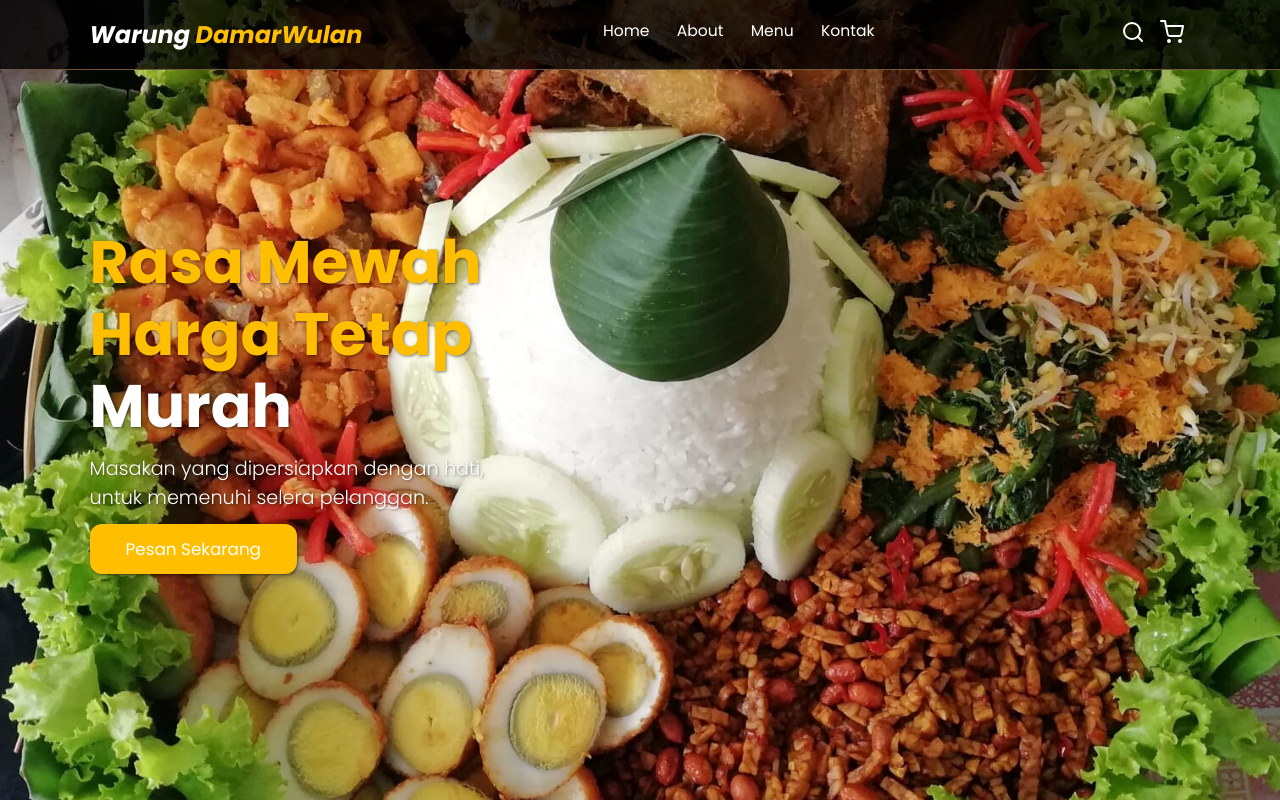
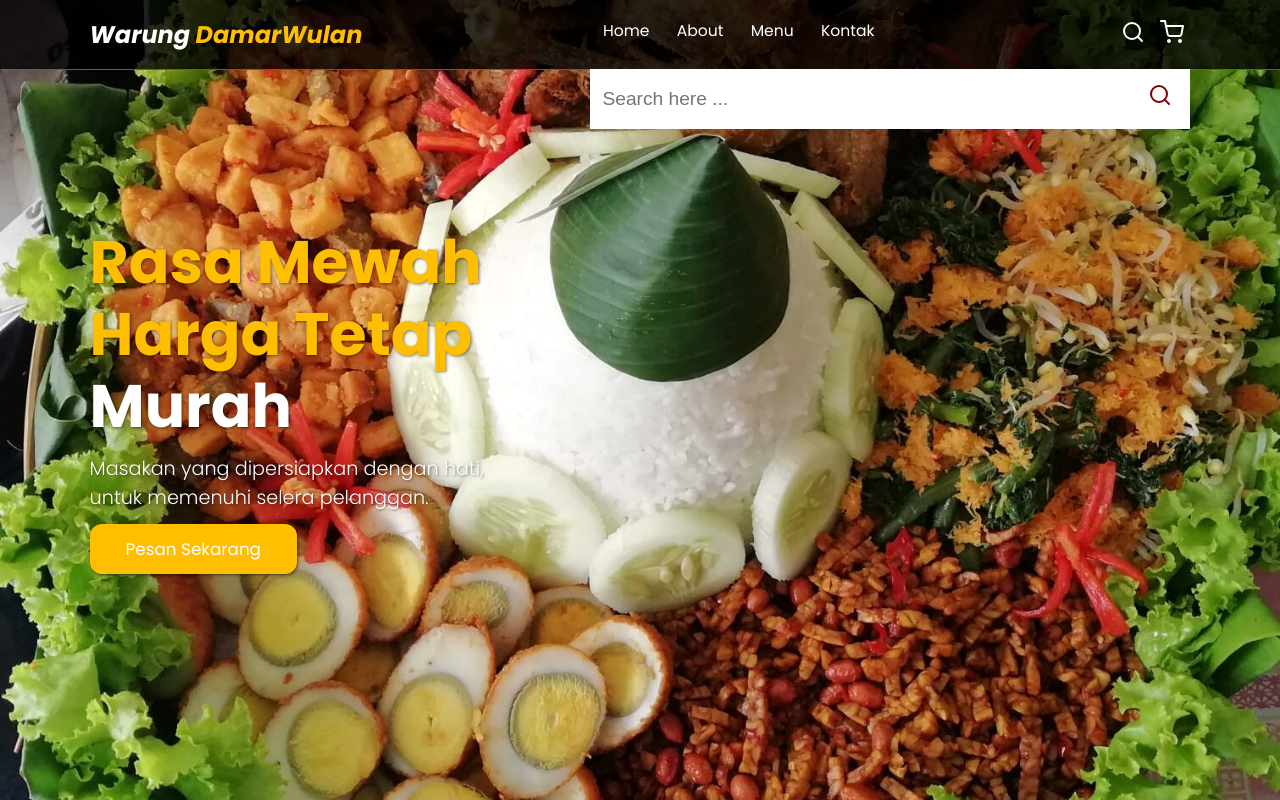
Before and after one commit to warungdamarwulan/damarwulan, a plain HTML site: page index.html in a window 1280 px wide. Both pictures are taken after a click on the link 1134 px from the left and 39 px from the top of the page. Shown: the top 800 px of the page. Drawn offline with nearby package versions, Linux system fonts and the light colour scheme.

Commit message:
update search form timbul

```diff
--- a/css/style.css
+++ b/css/style.css
@@ -83,6 +83,43 @@ body {
 #hamburger-menu {
   display: none;
 }
+
+/* Navbar Search Form */
+
+.navbar .search-form {
+  position: absolute;
+  top: 100%;
+  right: 7%;
+  background-color: #fff;
+  width: 50rem;
+  height: 5rem;
+  display: flex;
+  align-items: center;
+  transform: scaleY(0);
+  transform-origin: top;
+}
+
+.navbar .search-form.active {
+  transform: scaleY(1);
+  transition: 0.2s;
+}
+
+.navbar .search-form input {
+  height: 100%;
+  width: 100%;
+  font-size: 1.6rem;
+  color: var(--primary);
+  padding: 1rem;
+}
+
+.search-form label {
+  cursor: pointer;
+  font-size: 2rem;
+  color: var(--bg);
+  margin-right: 1.5rem;
+}
+
+/* Navbar Search Form End */
 
 /* Hero Section */
 .hero {
--- a/index.html
+++ b/index.html
@@ -31,10 +31,29 @@
       </div>
 
       <div class="navbar-extra">
-        <a href="#" id="Search"> <i data-feather="search"></i> </a>
-        <a href="#" id="Shopping-cart"> <i data-feather="shopping-cart"></i></a>
+        <a href="#" id="search-button"> <i data-feather="search"></i> </a>
+        <a href="#" id="shopping-cart"> <i data-feather="shopping-cart"></i></a>
         <a href="#" id="hamburger-menu"> <i data-feather="menu"></i> </a>
       </div>
+
+
+<!-- Search Form Start -->
+<div class="search-form">
+  <input type="search" id="search-box" placeholder="Search here ...">
+  <label for="search-box"><i data-feather="search"></i>
+  </label>
+</div>
+
+
+
+
+
+<!-- Search Form End -->
+
+
+
+
+
     </nav>
     <!--NAVBAR END-->
 
--- a/js/script.js
+++ b/js/script.js
@@ -1,8 +1,17 @@
-// Toggle class active
+// Toggle class active untuk hamburger menu
 const navbarNav = document.querySelector(".navbar-nav");
 // ketika hamburger menu di klik
 document.querySelector("#hamburger-menu").onclick = () => {
   navbarNav.classList.toggle("active");
+};
+
+// Toggle class active untuk search form
+
+const searchForm = document.querySelector(".search-form");
+const searchBox = document.querySelector("#search-box");
+
+document.querySelector("#search-button").onclick = () => {
+  searchForm.classList.toggle("active");
 };
 
 //klik diluar sidebar untuk menghiangkan nav
```
